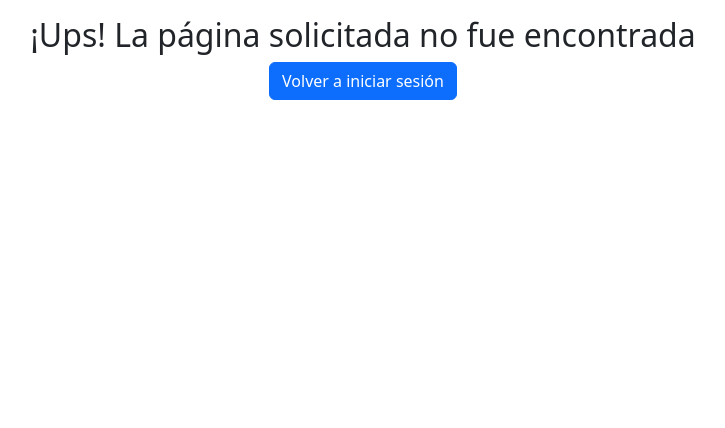
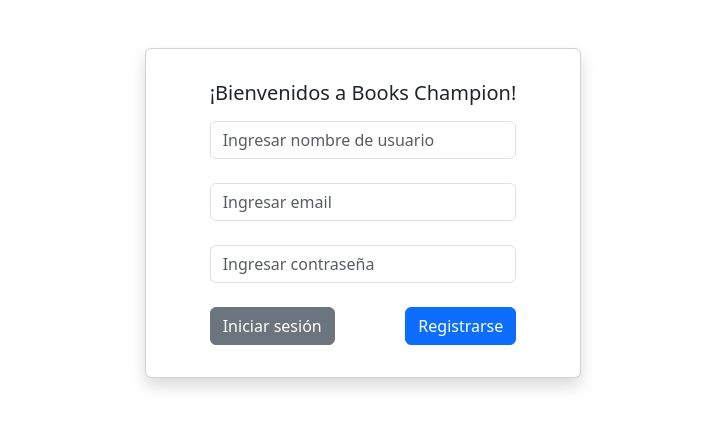
Before and after one commit to gabrielgolzman/book-champions-v3-client, a React (Vite) app: page /register in a window 1280 px wide. Shown: the top 428 px of the page, without its empty margins (277-1002 px from the left). Built offline with nearby package versions, Linux system fonts and the light colour scheme.

Commit message:
Dossier 7 Added error handling and register

```diff
--- a/src/App.jsx
+++ b/src/App.jsx
@@ -8,6 +8,7 @@ import NotFound from './components/auth/notFound/NotFound';
 
 import './App.css'
 import { ToastContainer } from 'react-toastify';
+import Register from './components/auth/register/Register';
 
 const App = () => {
   const [loggedIn, setLoggedIn] = useState(false);
@@ -27,6 +28,7 @@ const App = () => {
         <Routes>
           <Route path='/' element={<Navigate to='login' />} />
           <Route path='/login' element={<Login onLogin={handleLogIn} />} />
+          <Route path='/register' element={<Register />} />
           <Route element={<Protected isSignedIn={loggedIn} />}>
             <Route
               path='/library/*'
--- /dev/null
+++ b/src/components/auth/authContainer/AuthContainer.jsx
@@ -0,0 +1,16 @@
+import { Card, Row } from "react-bootstrap"
+
+const AuthContainer = ({ children }) => {
+    return (
+        <Card className="mt-5 mx-3 p-3 px-5 shadow">
+            <Card.Body>
+                <Row className="mb-2">
+                    <h5>¡Bienvenidos a Books Champion!</h5>
+                </Row>
+                {children}
+            </Card.Body>
+        </Card>
+    )
+}
+
+export default AuthContainer
--- a/src/components/auth/login/Login.jsx
+++ b/src/components/auth/login/Login.jsx
@@ -1,6 +1,7 @@
 import { useRef, useState } from "react";
-import { Button, Card, Col, Form, FormGroup, Row } from "react-bootstrap";
+import { Button, Col, Form, FormGroup, Row } from "react-bootstrap";
 import { useNavigate } from "react-router";
+import AuthContainer from "../authContainer/AuthContainer";
 
 const Login = ({ onLogin }) => {
     const [email, setEmail] = useState("");
@@ -47,12 +48,12 @@ const Login = ({ onLogin }) => {
         navigate("/library");
     }
 
+    const handleRegisterClick = () => {
+        navigate("/register")
+    }
+
     return (
-        <Card className="mt-5 mx-3 p-3 px-5 shadow">
-            <Card.Body>
-                <Row className="mb-2">
-                    <h5>¡Bienvenidos a Books Champion!</h5>
-                </Row>
+        <AuthContainer>
             <Form onSubmit={handleLogin}>
                 <FormGroup className="mb-4">
                     <Form.Control
@@ -85,9 +86,12 @@ const Login = ({ onLogin }) => {
                         </Button>
                     </Col>
                 </Row>
+                <Row className="mt-4">
+                    <p className="text-center fw-bold">¿Aún no tenés cuenta?</p>
+                    <Button onClick={handleRegisterClick}>Registrarse</Button>
+                </Row>
             </Form>
-            </Card.Body>
-        </Card>
+        </AuthContainer>
     );
 };
 
--- /dev/null
+++ b/src/components/auth/register/Register.jsx
@@ -0,0 +1,125 @@
+import { useState } from "react"
+import { useNavigate } from "react-router"
+import { Form, Button, Col, FormGroup, Row } from "react-bootstrap"
+
+import AuthContainer from "../authContainer/AuthContainer"
+import { errorToast, successToast } from "../../ui/toast/notifications"
+
+const Register = () => {
+    const [name, setName] = useState("");
+    const [email, setEmail] = useState("");
+    const [password, setPassword] = useState("");
+    const [errors, setErrors] = useState({
+        name: false,
+        email: false,
+        password: false,
+    });
+
+    const navigate = useNavigate();
+
+    const handleNameChange = (e) => {
+        setName(e.target.value);
+    }
+
+    const handleEmailChange = (e) => {
+        setEmail(e.target.value)
+    }
+
+    const handlePasswordChange = (e) => {
+        setPassword(e.target.value)
+    }
+
+    const handleRegister = (event) => {
+        event.preventDefault();
+
+        if (!name.length) {
+            setErrors({ ...errors, name: true });
+            return;
+        }
+        if (!email.length) {
+            setErrors({ ...errors, email: true });
+            return;
+        }
+
+        else if (!password.length || password.length < 7) {
+            setErrors({ ...errors, password: true });
+            return;
+        }
+
+        setErrors({ email: false, password: false })
+
+        fetch("http://localhost:3000/register", {
+            headers: {
+                "Content-type": "application/json"
+            },
+            method: "POST",
+            body: JSON.stringify({ name, email, password })
+        })
+            .then(async res => {
+                if (!res.ok) {
+                    const errData = await res.json()
+                    errorToast(errData.message || "Algo ha salido mal")
+                    throw new Error(errData.message)
+                }
+                return res.json();
+            })
+            .then(() => {
+                successToast("¡Usuario creado exitosamente!")
+                navigate("/login");
+            })
+            .catch(err => console.log(err))
+    }
+
+    const handleLoginClick = () => {
+        navigate("/login")
+    }
+    return (
+        <AuthContainer>
+            <Form onSubmit={handleRegister}>
+                <FormGroup className="mb-4">
+                    <Form.Control
+                        autoComplete="username"
+                        type="text"
+                        className={errors.name && "border border-danger"}
+                        placeholder="Ingresar nombre de usuario"
+                        onChange={handleNameChange}
+                        value={name} />
+                    {errors.name && <p className="mt-2 text-danger">Debe ingresar un nombre de usuario</p>}
+                </FormGroup>
+                <FormGroup className="mb-4">
+                    <Form.Control
+                        autoComplete="email"
+                        type="email"
+                        className={errors.email && "border border-danger"}
+                        placeholder="Ingresar email"
+                        onChange={handleEmailChange}
+                        value={email} />
+                    {errors.email && <p className="mt-2 text-danger">Debe ingresar un email</p>}
+                </FormGroup>
+                <FormGroup className="mb-4">
+                    <Form.Control
+                        autoComplete="current-pasword"
+                        type="password"
+                        className={errors.password && "border border-danger"}
+                        placeholder="Ingresar contraseña"
+                        onChange={handlePasswordChange}
+                        value={password}
+                    />
+                    {errors.password && <p className="mt-2 text-danger">Debe ingresar un password</p>}
+                </FormGroup>
+                <Row>
+                    <Col>
+                        <Button variant="secondary" onClick={handleLoginClick} >Iniciar sesión</Button>
+                    </Col>
+                    <Col md={6} className="d-flex justify-content-end">
+                        <Button variant="primary" type="submit">
+                            Registrarse
+                        </Button>
+                    </Col>
+                </Row>
+            </Form>
+        </AuthContainer>
+    )
+}
+
+export default Register
--- a/src/components/library/dashboard/Dashboard.jsx
+++ b/src/components/library/dashboard/Dashboard.jsx
@@ -48,7 +48,17 @@ const Dashboard = ({ onLogout }) => {
     }
 
     const handleDeleteBook = (id) => {
-        setBookList(prevBookList => prevBookList.filter(book => book.id !== id));
+        fetch(`http://localhost:3000/books/${id}`, {
+            method: "DELETE"
+        })
+            .then(() => {
+                setBookList(prevBookList => prevBookList.filter(book => book.id !== id));
+                successToast("¡Libro eliminado!")
+            })
+            .catch(err => {
+                errorToast("Error al eliminar libro");
+            })
+
     }
 
     const handleNavigateAddBook = () => {
```
Lines whose indentation alone changed are shown as unchanged.
